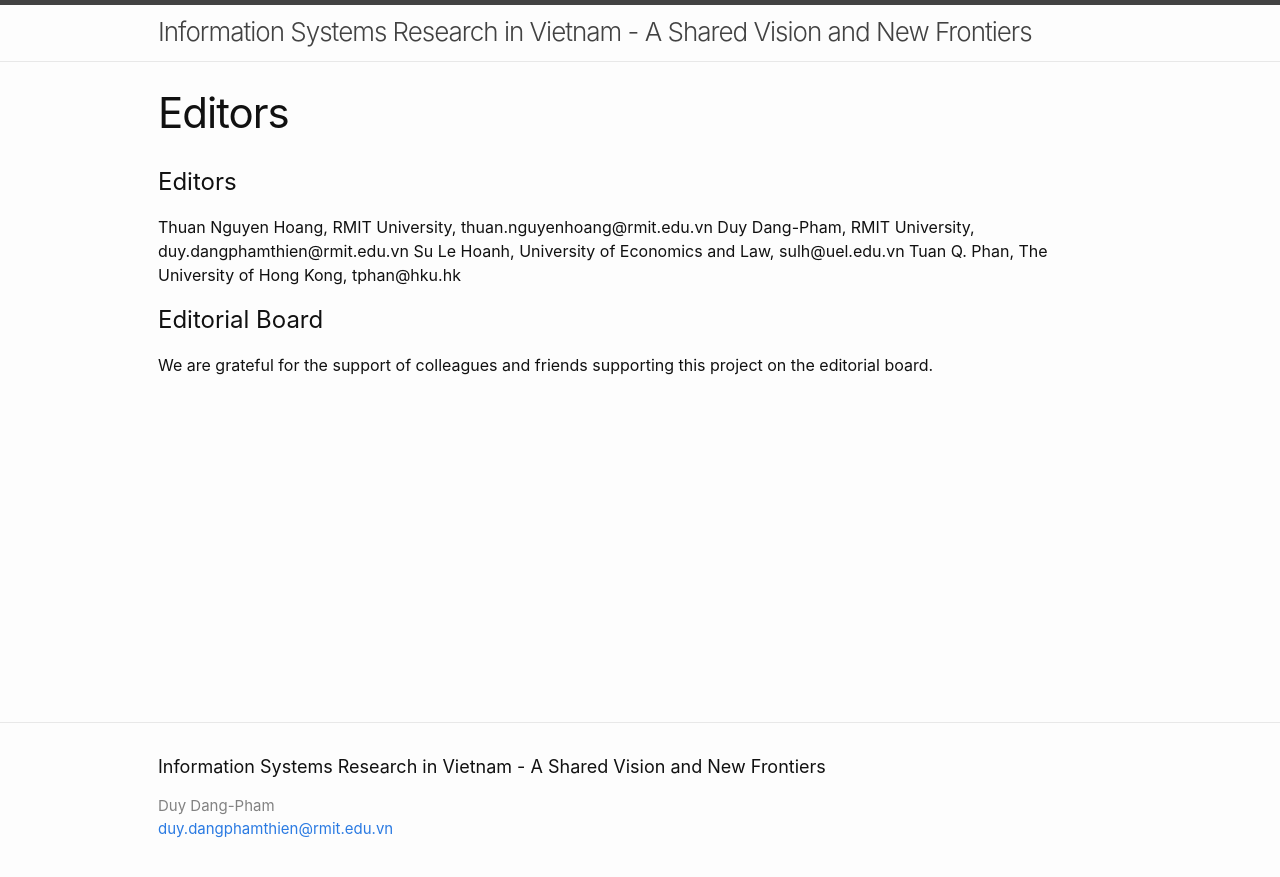
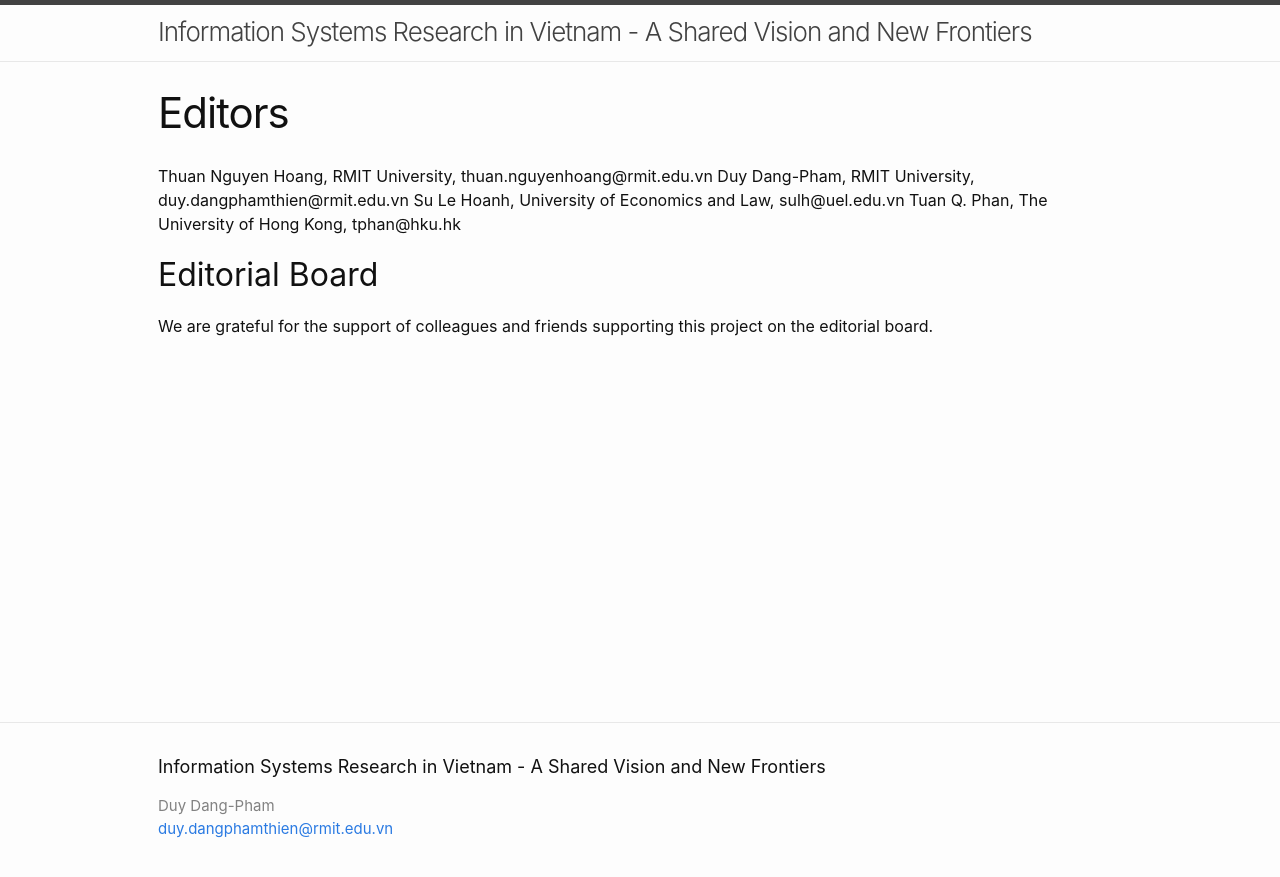
Before and after one commit to infosys-vietnam-book/infosys-vietnam-book.github.io, a Jekyll site: the page built from editors.md, in a window 1280 px wide. Shown: the top 877 px of the page. Built offline with Jekyll 4.4.1, drawn with Linux system fonts in a browser that asks for light colours.

Commit message:
'layout'

```diff
--- a/editors.md
+++ b/editors.md
@@ -3,11 +3,11 @@
 title: Editors
 permalink: /editors/
 ---
-# Editors
+
 Thuan Nguyen Hoang, RMIT University, thuan.nguyenhoang@rmit.edu.vn
 Duy Dang-Pham, RMIT University, duy.dangphamthien@rmit.edu.vn
 Su Le Hoanh, University of Economics and Law, sulh@uel.edu.vn
 Tuan Q. Phan, The University of Hong Kong, tphan@hku.hk
 
-# Editorial Board
+## Editorial Board
 We are grateful for the support of colleagues and friends supporting this project on the editorial board.
```
Also changed, not shown: Gemfile (line endings or trailing spaces).
